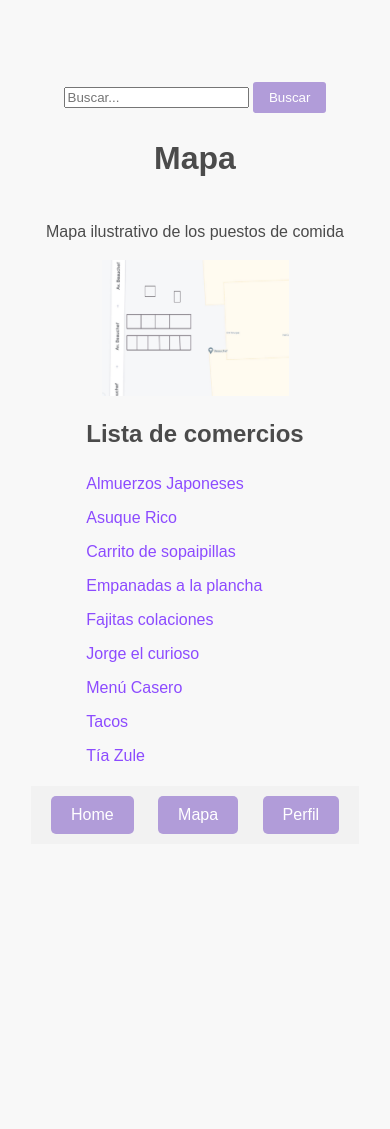
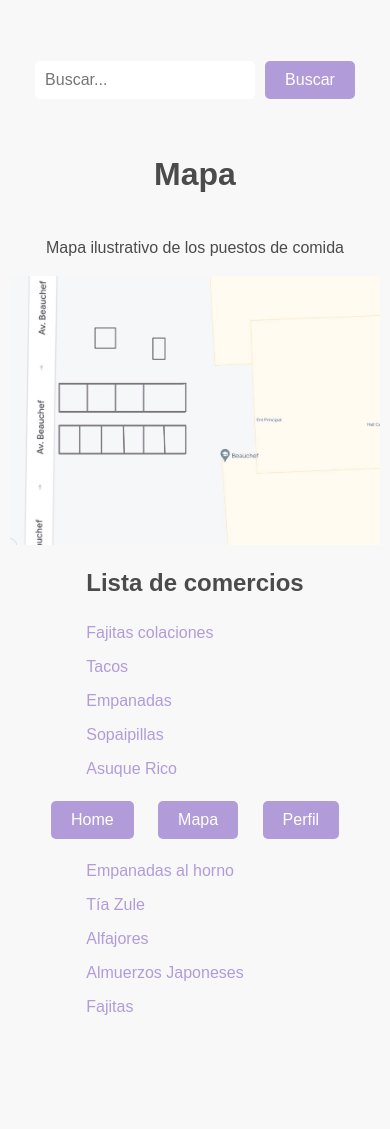
Before and after one commit to Hcatmin/FcFoods, a Django app: template foodproject/templates/mapa.html in a window 390 px wide; the page is wider, and only the part inside the window is pictured. Before the commit the page ends 834 px from the top of that part, so only its background shows below. Run offline with Django 4.2, Linux system fonts and the light colour scheme; the template is opened without the code that fills it, so the values that code supplies are empty.

Commit message:
fixed: references in mapa image, style fixed for phones

```diff
--- a/foodproject/templates/mapa.html
+++ b/foodproject/templates/mapa.html
@@ -8,6 +8,7 @@
     <link rel="stylesheet" href="style.css">
 </head>
 <body>
+  <div id="espacio-arriba"></div>
     <form action="/busqueda" method="get">
         <input type="text" name="q" placeholder="Buscar...">
         <button type="submit">Buscar</button>
@@ -15,37 +16,39 @@
     <h1>Mapa</h1>
     <div>
         <p>Mapa ilustrativo de los puestos de comida </p></div>
-
         <img src="Mapa comida.png" usemap="#miMapa">
 
         <map name="miMapa">
-          <area shape="rect" coords="40,100,60,120" href="#fajitascolaciones" title="Fajitas Colaciones">
-          <area shape="rect" coords="70,100,90,120" href="#tacos" title="Tacos">
-          <area shape="rect" coords="100,100,120,120" href="#empanadas" title="Empanadas">
-          <area shape="rect" coords="130,100,160,120" href="#sopaipillas" title="Sopaipillas">
-          <area shape="rect" coords="40,140,55,160" href="#asuquerico" title="Asuque Rico">
-          <area shape="rect" coords="60,140,75,160" href="#jorgeelcurioso" title="Jorge el curioso">
-          <area shape="rect" coords="80,140,95,160" href="#menucasero" title="Menú casero">
-          <area shape="rect" coords="100,140,115,160" href="#empanadasalhorno" title="Empanadas al horno">
-          <area shape="rect" coords="120,140,135,160" href="#tiazule" title="Tía Zule">
-          <area shape="rect" coords="140,140,160,160" href="#alfajores" title="Alfajores">
-          <area shape="rect" coords="75,50,90,70" href="#almuerzosjaponenes" title="Almuerzos Japoneses">
-          <area shape="rect" coords="78,80,110,90" href="#fajitas" title="Fajitas">
+          <area shape="rect" coords="45,105,70,130" href="#fajitascolaciones" title="Fajitas Colaciones">
+          <area shape="rect" coords="75,105,105,130" href="#tacos" title="Tacos">
+          <area shape="rect" coords="110,105,140,130" href="#empanadas" title="Empanadas">
+          <area shape="rect" coords="130,100,160,130" href="#sopaipillas" title="Sopaipillas">
+          <area shape="rect" coords="45,145,65,170" href="#asuquerico" title="Asuque Rico">
+          <area shape="rect" coords="70,145,85,170" href="#jorgeelcurioso" title="Jorge el curioso">
+          <area shape="rect" coords="90,145,105,170" href="#menucasero" title="Menú casero">
+          <area shape="rect" coords="110,145,125,170" href="#empanadasalhorno" title="Empanadas al horno">
+          <area shape="rect" coords="130,145,145,170" href="#tiazule" title="Tía Zule">
+          <area shape="rect" coords="150,145,170,170" href="#alfajores" title="Alfajores">
+          <area shape="rect" coords="85,50,100,75" href="#almuerzosjaponenes" title="Almuerzos Japoneses">
+          <area shape="rect" coords="140,55,150,95" href="#fajitas" title="Fajitas">
         </map>
     <div>
         <h2>Lista de comercios</h2>
-        <a href="#">Almuerzos Japoneses</a>
+        <a href="#">Fajitas colaciones</a>
+        <a href="#">Tacos</a>
+        <a href="#">Empanadas</a>
+        <a href="#">Sopaipillas</a>
         <a href="#">Asuque Rico</a>
-        <a href="#">Carrito de sopaipillas</a>
-        <a href="#">Empanadas a la plancha</a>
-        <a href="#">Fajitas colaciones</a>
         <a href="#">Jorge el curioso</a>
         <a href="#">Menú Casero</a>
-        <a href="#">Tacos</a>
+        <a href="#">Empanadas al horno</a>
         <a href="#">Tía Zule</a>
+        <a href="#">Alfajores</a>
+        <a href="#">Almuerzos Japoneses</a>
+        <a href="#">Fajitas</a>
+
     </div>
-
-
+    <div id="espacio-abajo"></div>
     <div class="botones-inferiores">
         <button>Home</button>
         <button>Mapa</button>
--- a/foodproject/templates/style.css
+++ b/foodproject/templates/style.css
@@ -4,6 +4,22 @@ body {
   font-size: 16px;
   line-height: 1.5;
 }
+#espacio-abajo {
+
+  width: 100%;
+  padding: 50px;
+  background-color: #f8f8f8;
+  text-align: center;
+}
+
+#espacio-arriba {
+
+  width: 100%;
+  padding: 150px;
+  background-color: #f8f8f8;
+  text-align: center;
+}
+
 
 h1, h2, h3 {
   color: #4b4b4b;
@@ -11,7 +27,7 @@ h1, h2, h3 {
 }
 
 a {
-  color: #8c4bff;
+  color: #B19CD9;
   text-decoration: none;
 }
 
@@ -45,7 +61,8 @@ div a {
 img {
   display: block;
   margin: 0 auto;
-  width: 50%
+  width: 370px;
+  height: 380px;
 }
 body {
   display: flex;
@@ -58,8 +75,8 @@ body {
 .botones-inferiores {
   position: fixed;
   bottom: 0;
-  padding: 10px;
-  background-color: #f2f2f2;
+  padding: 5px;
+  background-color: #f8f8f8;
   text-align: center;
 }
 
@@ -76,3 +93,41 @@ body {
 .botones-inferiores button:hover {
   background-color: #B19CD9
 }
+form {
+  position: center;
+  top: 0;
+  left: 0;
+  right: 0;
+  background-color: #f8f8f8;
+  padding: 20px;
+  display: flex;
+  justify-content: center;
+  align-items: center;
+}
+
+form input[type="text"] {
+  display: block;
+  margin: 10px 0;
+  padding: 10px;
+  border-radius: 5px;
+  border: none;
+  font-size: 16px;
+  margin-right: 10px;
+  width: 200px;
+}
+
+form button[type="submit"] {
+  display: block;
+  margin: 10px 0;
+  padding: 10px 20px;
+  border-radius: 5px;
+  background-color: #B19CD9;
+  color: white;
+  font-size: 16px;
+  cursor: pointer;
+  border: none;
+}
+
+form button[type="submit"]:hover {
+  background-color: #8c68b7;
+}
```
